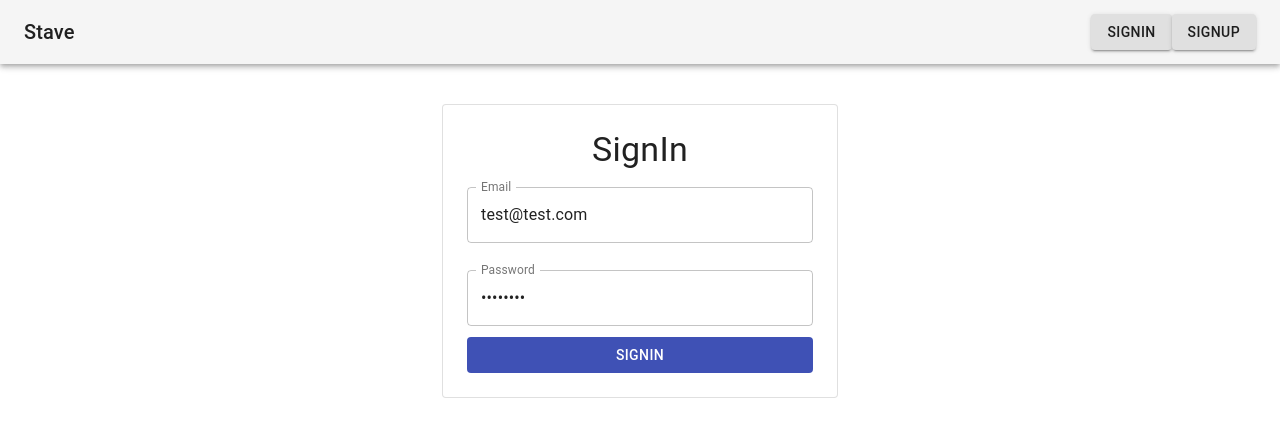
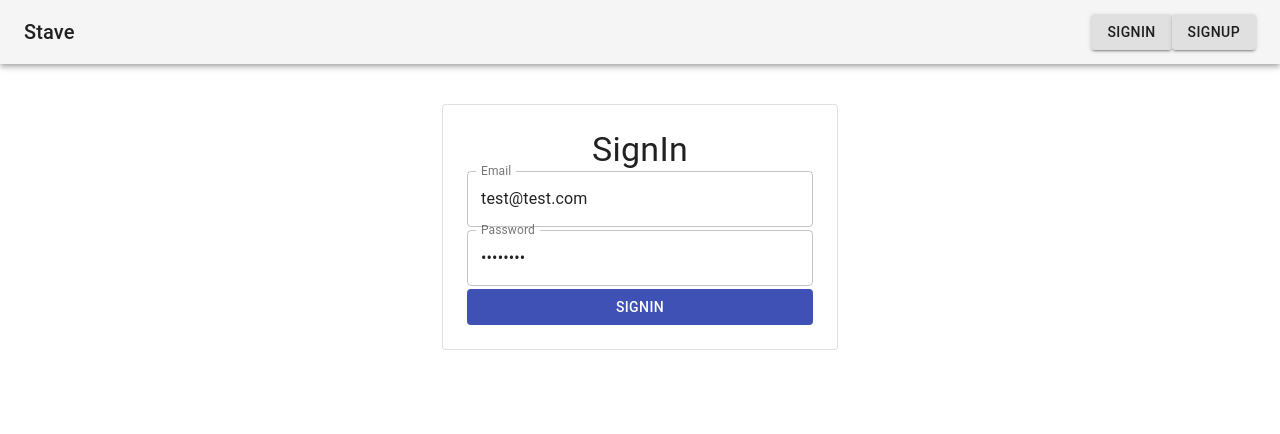
Before and after one commit to StaveService/front, a React (Create React App) app: page /signin in a window 1280 px wide. Shown: the top 434 px of the page. Built offline with nearby package versions, Linux system fonts and the light colour scheme.

Commit message:
update ControlAutocompleteTextField & update ControlTextFIeld

```diff
--- a/src/components/ControlAutocompleteTextField.tsx
+++ b/src/components/ControlAutocompleteTextField.tsx
@@ -1,25 +1,17 @@
 import React, { useEffect, useState } from "react";
+import axios from "axios";
 import Autocomplete from "@material-ui/lab/Autocomplete";
 import CircularProgress from "@material-ui/core/CircularProgress";
-import { Control, DeepMap, FieldError } from "react-hook-form";
-import axios from "axios";
-import ControlTextField from "./ControlTextField";
+import ControlTextField, { IControlTextFieldProps } from "./ControlTextField";
 import { IArtist, IBand } from "../interfaces";
 
-interface IControlAutocompeteTextField {
-  control: Control;
-  errors: DeepMap<Record<string, any>, FieldError>;
+type IControlAutocompleteTextFieldProps = IControlTextFieldProps & {
   route: string;
-  name: string;
-  label: string;
-}
-const ControlAutocompleteTextField: React.FC<IControlAutocompeteTextField> = ({
-  control,
-  errors,
+};
+const ControlAutocompleteTextField: React.FC<IControlAutocompleteTextFieldProps> = ({
   route,
-  name,
-  label,
-}: IControlAutocompeteTextField) => {
+  ...props
+}: IControlAutocompleteTextFieldProps) => {
   const [loading, setLoading] = useState(false);
   const [options, setOptions] = useState<IArtist[] | IBand[]>([]);
   const [open, setOpen] = useState(false);
@@ -33,6 +25,9 @@ const ControlAutocompleteTextField: React.FC<IControlAutocompeteTextField> = ({
       .catch((err) => console.log(err))
       .finally(() => setLoading(false));
   }, []);
+  useEffect(() => {
+    if (!open) setOptions([]);
+  }, [open]);
   return (
     <Autocomplete
       open={open}
@@ -45,13 +40,12 @@ const ControlAutocompleteTextField: React.FC<IControlAutocompeteTextField> = ({
       renderInput={(params) => (
         <ControlTextField
           // eslint-disable-next-line react/jsx-props-no-spreading
+          {...props}
+          // eslint-disable-next-line react/jsx-props-no-spreading
           {...params}
-          control={control}
-          errors={errors}
-          name={name}
-          label={label}
           InputProps={{
             ...params.InputProps,
+            ...props.InputProps,
             endAdornment: (
               <>
                 {loading ? (
--- a/src/components/ControlTextField.tsx
+++ b/src/components/ControlTextField.tsx
@@ -1,4 +1,4 @@
-import React, { ChangeEvent } from "react";
+import React, { ChangeEvent, useEffect } from "react";
 import {
   Control,
   DeepMap,
@@ -9,31 +9,22 @@ import {
 import { ErrorMessage } from "@hookform/error-message";
 import TextField, { TextFieldProps } from "@material-ui/core/TextField";
 
-type IControlTextFieldProps = TextFieldProps & {
+export type IControlTextFieldProps = TextFieldProps & {
   control: Control;
   errors: DeepMap<Record<string, any>, FieldError>;
   rules?: RegisterOptions;
 };
 
 const ControlTextField: React.FC<IControlTextFieldProps> = ({
-  // html5 props
-  type,
   name = "",
   defaultValue,
-  autoComplete,
   onChange,
   onKeyPress,
-  // material-ui props
-  label,
-  fullWidth,
-  disabled,
-  variant,
-  InputProps,
-  InputLabelProps,
   // react-hook-form props
   errors,
   control,
   rules,
+  ...props
 }: IControlTextFieldProps) => {
   const {
     // eslint-disable-next-line @typescript-eslint/no-unsafe-assignment
@@ -54,18 +45,11 @@ const ControlTextField: React.FC<IControlTextFieldProps> = ({
 
   return (
     <TextField
-      type={type}
+      // eslint-disable-next-line react/jsx-props-no-spreading
+      {...props}
       value={value as string}
-      autoComplete={autoComplete}
       inputRef={ref}
-      label={label}
       error={invalid}
-      disabled={disabled}
-      fullWidth={fullWidth}
-      margin="normal"
-      variant={variant}
-      InputProps={InputProps}
-      InputLabelProps={InputLabelProps}
       helperText={<ErrorMessage errors={errors} name={name} />}
       onChange={handleChange}
       onKeyPress={handleKeyPress}
--- a/src/pages/Music/Show/TabPanel/Info/Dialog/Edit.tsx
+++ b/src/pages/Music/Show/TabPanel/Info/Dialog/Edit.tsx
@@ -1,18 +1,47 @@
-import React from "react";
+import React, { useState } from "react";
+import axios from "axios";
+import { SubmitHandler, useForm } from "react-hook-form";
 import Dialog from "@material-ui/core/Dialog";
 import DialogTitle from "@material-ui/core/DialogTitle";
 import Box from "@material-ui/core/Box";
+import LoadingButton from "../../../../../../components/LoadingButton";
+import ControlAutocompleteTextField from "../../../../../../components/ControlAutocompleteTextField";
+import routes from "../../../../../../router/routes.json";
 
 interface IEdit {
   setOpen: React.Dispatch<React.SetStateAction<boolean>>;
   open: boolean;
 }
+interface IFormValue {
+  composers: string;
+}
 const Edit: React.FC<IEdit> = ({ setOpen, open }: IEdit) => {
+  const [loading, setLoading] = useState(false);
+  const { control, errors, handleSubmit } = useForm();
   const handleClose = () => setOpen(false);
+  const onSubmit = (data: SubmitHandler<IFormValue>) => {
+    console.log(data);
+    setLoading(true);
+  };
   return (
     <Dialog onClose={handleClose} open={open}>
       <Box m={3} width={500}>
         <DialogTitle>Edit Info</DialogTitle>
+        <ControlAutocompleteTextField
+          name="composers"
+          label="Composers"
+          route={routes.ARTISTS}
+          control={control}
+          errors={errors}
+          variant="outlined"
+        />
+        <LoadingButton
+          type="button"
+          loading={loading}
+          onClick={handleSubmit(onSubmit)}
+        >
+          Update
+        </LoadingButton>
       </Box>
     </Dialog>
   );
```
